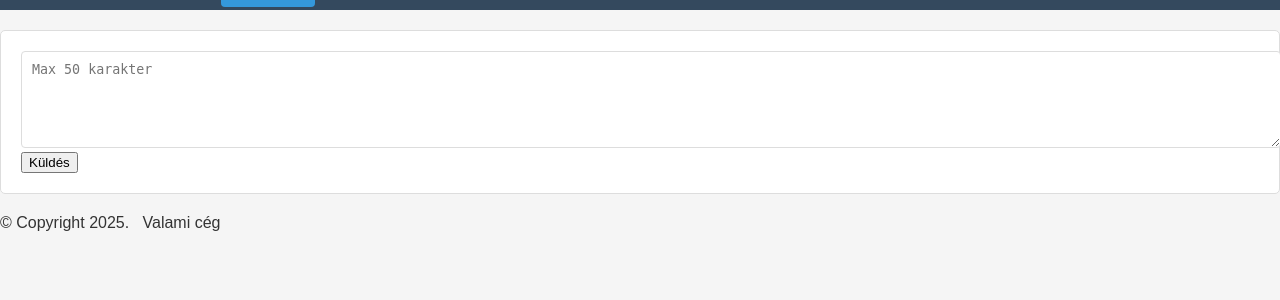
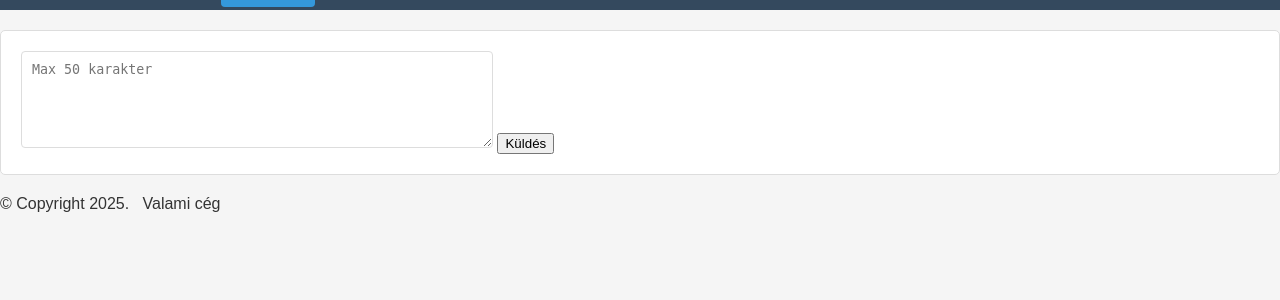
Before and after one commit to mauser8004/webp1, a PHP site: page /kapcsolat in a window 1280 px wide. Shown: the part 128-428 px from the top of the page. Run offline with PHP 8.4, Linux system fonts and the light colour scheme; data that the repository does not hold is empty.

Commit message:
javitasok11

```diff
--- a/styles/stilus.css
+++ b/styles/stilus.css
@@ -150,7 +150,7 @@ header {
 }
 
 .contact-form textarea {
-    width: 100%;
+    width: 450px;
     padding: 10px;
     border: 1px solid #ddd;
     border-radius: 4px;
```
